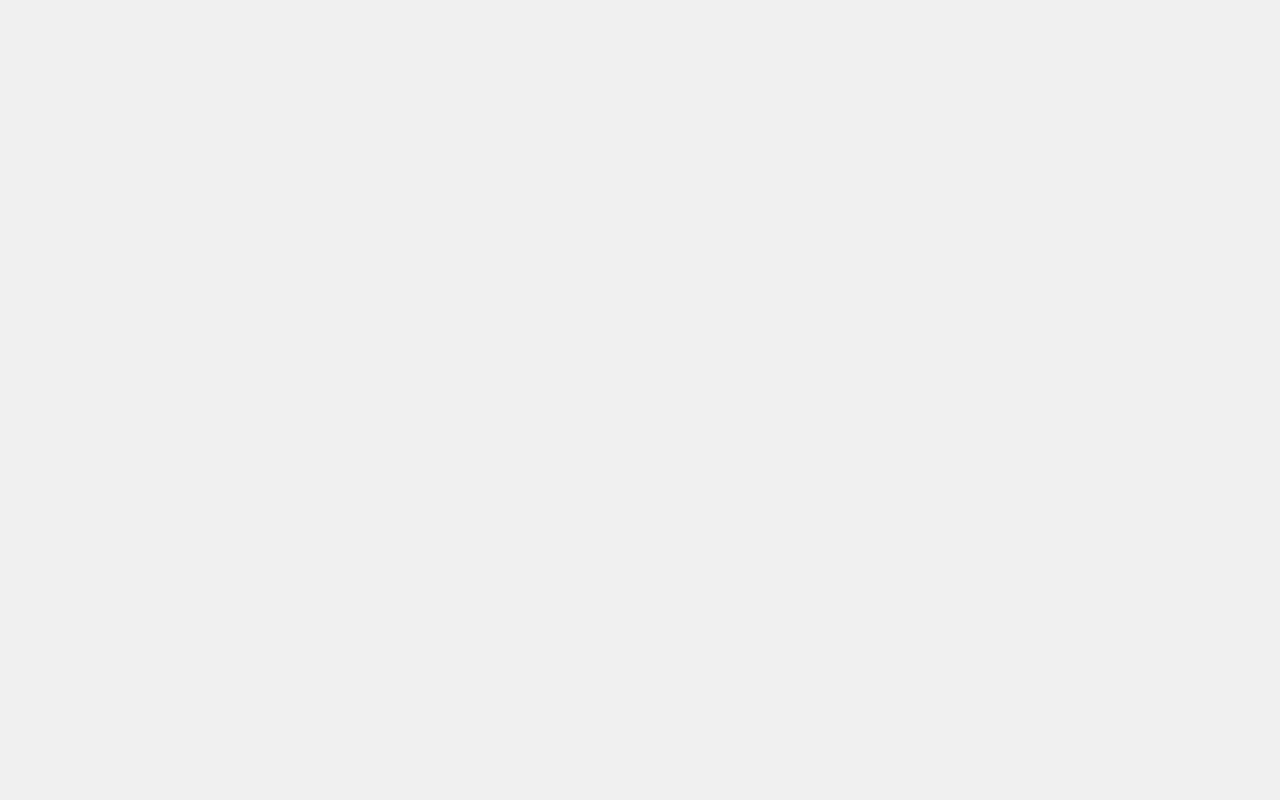
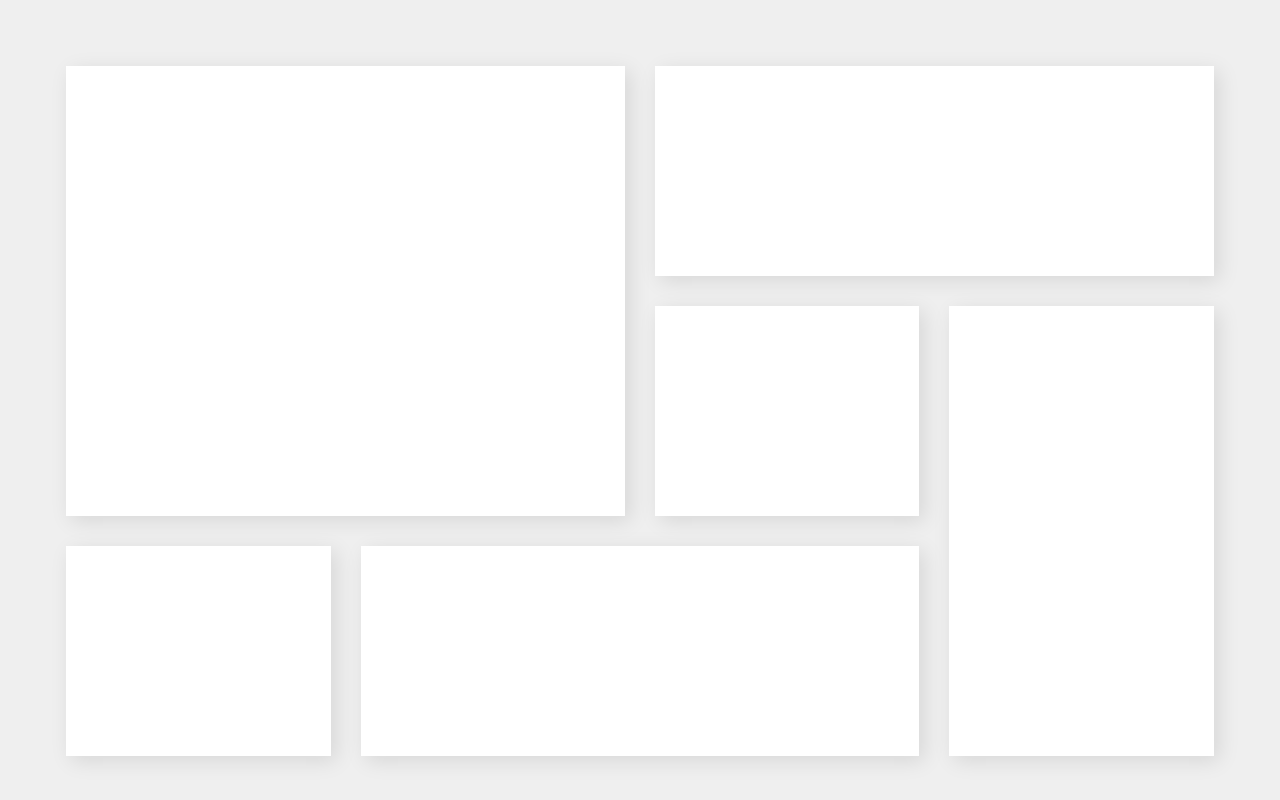
Before and after one commit to KimByungHun/grid_isotope, a plain HTML site: page index.html in a window 1280 px wide. Drawn offline with nearby package versions, Linux system fonts and the light colour scheme.

Commit message:
step1 isotope-sizer 적용 레이아웃

```diff
--- a/index.html
+++ b/index.html
@@ -4,13 +4,38 @@
     <meta charset="UTF-8">
     <meta name="viewport" content="width=device-width, initial-scale=1.0">
     <meta http-equiv="X-UA-Compatible" content="ie=edge">
-    <title>jQuery Template</title>
+    <title>grid Template</title>
     <link rel="stylesheet" href="css/style.css">
     <script src="https://ajax.googleapis.com/ajax/libs/jquery/1.12.4/jquery.min.js"></script>
     <script defer src="js/isotope.pkgd.min.js"></script>
     <script defer src="js/isotope-sizer.js"></script>
 </head>
 <body>
+    <main>
+        <section>
+            <article class="item-sizer"></article>
 
+
+            <article class="item">
+                <div class="inner"></div>
+            </article>
+            <article class="item">
+                <div class="inner"></div>
+            </article>
+            <article class="item">
+                <div class="inner"></div>
+            </article>
+            <article class="item">
+                <div class="inner"></div>
+            </article>
+            <article class="item">
+                <div class="inner"></div>
+            </article>
+            <article class="item">
+                <div class="inner"></div>
+            </article>
+        </section>
+
+    </main>
 </body>
 </html>
--- a/js/isotope-sizer.js
+++ b/js/isotope-sizer.js
@@ -0,0 +1,8 @@
+new Isotope("section", {
+    itemSelector : ".item",
+    percentPosition : true,
+    transitionDuration : "0.8s",
+    masonry: {
+        columnWidth : ".item-sizer"
+    }
+})
--- a/scss/style.scss
+++ b/scss/style.scss
@@ -1,2 +1,55 @@
 @charset "utf-8";
 @import "reset";
+
+
+main{
+    width: 100%;
+    padding: 4vw;
+
+    section{
+        width: 100%;
+
+        &::after{
+            clear: both; content: ''; display: block;
+        }
+
+        //최소박스의 넓이 설정용 더미 박스
+        //높이값은 설정하지 않고 숨김처리
+        .item-sizer{
+            width: 25%;
+            height: 0px;
+            opacity: 0;
+        }
+
+        .item{
+            width: 25%;
+            height: 30vh;
+            padding: 15px;
+            float: left;
+
+            //첫번째 박스모양 ite-sizer때문에 2로 설정
+            &:nth-of-type(2){
+                width: 50%; height: 60vh;
+            }
+            //두번째 박스 모양 스타일
+            &:nth-of-type(3){
+                width: 50%;
+                box-shadow: none;
+            }
+            //네번째 박스
+            &:nth-of-type(5){
+                height: 60vh;
+            }
+            //여섯번째 박스
+            &:nth-of-type(7){
+                width: 50%;
+            }
+
+            .inner{
+                width: 100%; height: 100%;
+                background-color: #fff;
+                box-shadow: 5px 5px 20px rgba(0,0,0,.1);
+            }
+        }
+    }
+}
```
Also changed, not shown: css/style.css, 1 other file.
